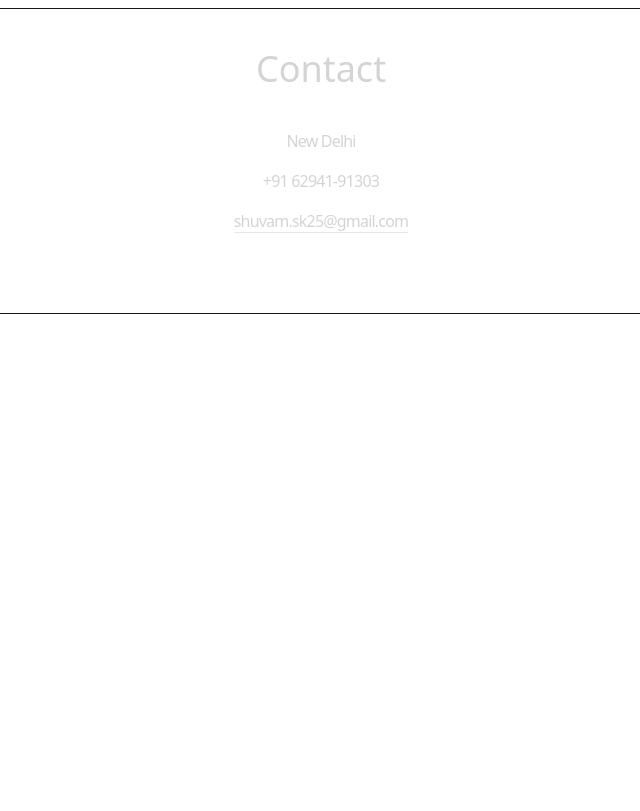
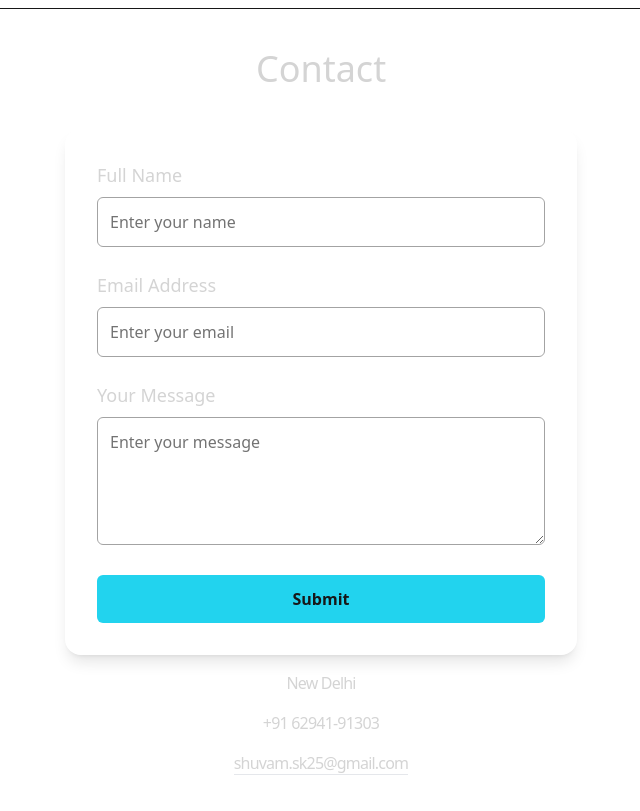
Before and after one commit to shuvam773/MyPortfolio, a React (Vite) app: page / in a window 1280 px wide. Shown: the part 3080-3891 px from the top of the page, without its empty margins (319-959 px from the left). Before the commit the page ends 3394 px from the top, so only its background shows below. Built offline with nearby package versions, Linux system fonts and the light colour scheme.

Commit message:
minor changes

```diff
--- a/package.json
+++ b/package.json
@@ -13,7 +13,8 @@
     "motion": "^12.4.0",
     "react": "^19.0.0",
     "react-dom": "^19.0.0",
-    "react-icons": "^5.4.0"
+    "react-icons": "^5.4.0",
+    "sweetalert2": "^11.15.10"
   },
   "devDependencies": {
     "@eslint/js": "^9.19.0",
--- a/src/components/Contact.jsx
+++ b/src/components/Contact.jsx
@@ -1,37 +1,127 @@
 import { CONTACT } from '../constants';
-import { motion } from "motion/react"
+import { motion } from 'motion/react';
+import Swal from "sweetalert2"
 
 const Contact = () => {
+
+  const onSubmit = async (event) => {
+    event.preventDefault();
+    const formData = new FormData(event.target);
+
+    formData.append("access_key", "36229217-b01b-4c80-aa2d-12811a6fb64a");
+
+    const object = Object.fromEntries(formData);
+    const json = JSON.stringify(object);
+
+    const res = await fetch("https://api.web3forms.com/submit", {
+      method: "POST",
+      headers: {
+        "Content-Type": "application/json",
+        Accept: "application/json"
+      },
+      body: json
+    }).then((res) => res.json());
+
+    if (res.success) {
+      Swal.fire({
+        title: "Success!",
+        text: "Message sent succesfully!",
+        icon: "success"
+      }).then(() => {
+        event.target.reset();
+      });
+    }
+  };
+
   return (
     <div className="border-b border-neutral-900 pb-20">
       <motion.h2
-      whileInView={{opacity:1, y:0}}
-      initial={{opacity:0, y:-100}}
-      transition={{duration:0.5}}
-      className="my-10 text-center text-4xl">Contact</motion.h2>
+        whileInView={{ opacity: 1, y: 0 }}
+        initial={{ opacity: 0, y: -100 }}
+        transition={{ duration: 0.5 }}
+        className="my-10 text-center text-4xl"
+      >
+        Contact
+      </motion.h2>
+      <motion.section
+       whileInView={{ opacity: 1, y: 0 }}
+        initial={{ opacity: 0, y: -100 }}
+        transition={{ duration: 0.5 }}
+      className="flex justify-center items-center  ">
+        <form className="w-full max-w-lg  backdrop-blur-lg rounded-2xl p-8 shadow-lg" onSubmit={onSubmit}>
+          <div className="mb-6">
+            <label
+              className="block text-neutral-300 text-lg font-medium mb-2"
+              htmlFor="name"
+            >
+              Full Name
+            </label>
+            <input
+              type="text"
+              name="name"
+              className="w-full bg-transparent border border-neutral-400 text-neutral-100 placeholder-neutral-500 p-3 rounded-md focus:outline-none focus:ring-2 focus:ring-cyan-400"
+              placeholder="Enter your name"
+              required
+            />
+          </div>
+          <div className="mb-6">
+            <label
+              className="block text-neutral-300 text-lg font-medium mb-2"
+              htmlFor="email"
+            >
+              Email Address
+            </label>
+            <input
+              type="email"
+              name="email"
+              className="w-full bg-transparent border border-neutral-400 text-neutral-100 placeholder-neutral-500 p-3 rounded-md focus:outline-none focus:ring-2 focus:ring-cyan-400"
+              placeholder="Enter your email"
+              required
+            />
+          </div>
+          <div className="mb-6">
+            <label
+              className="block text-neutral-300 text-lg font-medium mb-2"
+              htmlFor="message"
+            >
+              Your Message
+            </label>
+            <textarea
+              name="message"
+              className="w-full bg-transparent border border-neutral-400 text-neutral-100 placeholder-neutral-500 p-3 rounded-md h-32 focus:outline-none focus:ring-2 focus:ring-cyan-400"
+              placeholder="Enter your message"
+              required
+            />
+          </div>
+          <button
+            type="submit"
+            className="w-full bg-cyan-400 text-neutral-900 font-semibold py-3 rounded-md hover:bg-cyan-500 transition duration-300"
+          >
+            Submit
+          </button>
+        </form>
+      </motion.section>
+
       <div className="text-center tracking-tighter">
         <motion.p
-        whileInView={{opacity:1, x:0}}
-        initial={{opacity:0, x:-100}}
-        transition={{duration:1}}
-        className="my-4">{CONTACT.address}</motion.p>
+          whileInView={{ opacity: 1, x: 0 }}
+          initial={{ opacity: 0, x: -100 }}
+          transition={{ duration: 1 }}
+          className="my-4"
+        >
+          {CONTACT.address}
+        </motion.p>
         <motion.p
-        whileInView={{opacity:1, x:0}}
-        initial={{opacity:0, x:100}}
-        transition={{duration:1}}
-        className="my-4">{CONTACT.phoneNo}</motion.p>
+          whileInView={{ opacity: 1, x: 0 }}
+          initial={{ opacity: 0, x: 100 }}
+          transition={{ duration: 1 }}
+          className="my-4"
+        >
+          {CONTACT.phoneNo}
+        </motion.p>
         <a href="mailto:shuvam.sk25@gmail.com" className="border-b">
           {CONTACT.email}
         </a>
-        {/* <p className=" -rotate-90 fixed right-0 transform -translate-y-20 font-serif bg-gradient-to-r from-pink-300 via-slate-500 to-purple-500 bg-clip-text text-transparent text-2xl">
-          <a
-            href="https://flowcv.com/resume/q5671gtm0u"
-            target="_blank"
-            title="Resume"
-          >
-            RESUME
-          </a>
-        </p> */}
       </div>
     </div>
   );
```
Also changed, not shown: 1 other file (tests, documents, lock files or other folders).
